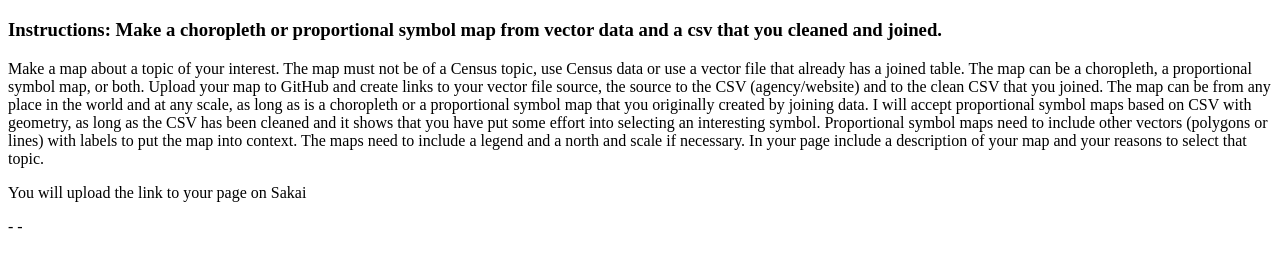
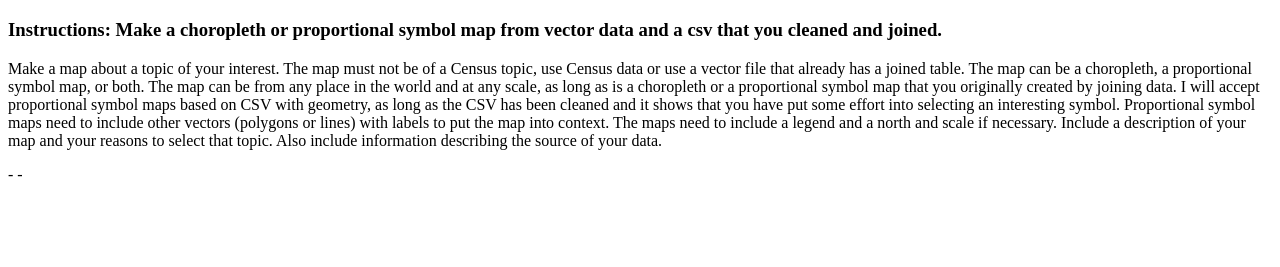
Before and after one commit to GISUNC/GEOG370Summer2021, a plain HTML site: page homework/homework06.html in a window 1280 px wide. Shown: the part 61-328 px from the top of the page. Drawn offline with Linux system fonts and the light colour scheme.

Commit message:
Update homework06.html

```diff
--- a/homework/homework06.html
+++ b/homework/homework06.html
@@ -12,9 +12,9 @@
 
     <h3>Instructions: Make a choropleth or proportional symbol map from vector data and a csv that you cleaned and
         joined. </h3>
-    <p>Make a map about a topic of your interest. The map must not be of a Census topic, use Census data or use a vector file that already has a joined table. The map can be a choropleth, a proportional symbol map, or both. Upload your map to GitHub and create links to your vector file source, the source to the CSV (agency/website) and to the clean CSV that you joined. The map can be from any place in the world and at any scale, as long as is a choropleth or a proportional symbol map that you originally created by joining data. I will accept proportional symbol maps based on CSV with geometry, as long as the CSV has been cleaned and it shows that you have put some effort into selecting an interesting symbol. Proportional symbol maps need to include other vectors (polygons or lines) with labels to put the map into context. The maps need to include a legend and a north and scale if necessary. In your page include a description of your map and your reasons to select that topic.
+    <p>Make a map about a topic of your interest. The map must not be of a Census topic, use Census data or use a vector file that already has a joined table. The map can be a choropleth, a proportional symbol map, or both. The map can be from any place in the world and at any scale, as long as is a choropleth or a proportional symbol map that you originally created by joining data. I will accept proportional symbol maps based on CSV with geometry, as long as the CSV has been cleaned and it shows that you have put some effort into selecting an interesting symbol. Proportional symbol maps need to include other vectors (polygons or lines) with labels to put the map into context. The maps need to include a legend and a north and scale if necessary. Include a description of your map and your reasons to select that topic. Also include information describing the source of your data.
     </p>
-    <p>You will upload the link to your page on Sakai</p>
+
     - -
 
 </body>
```
